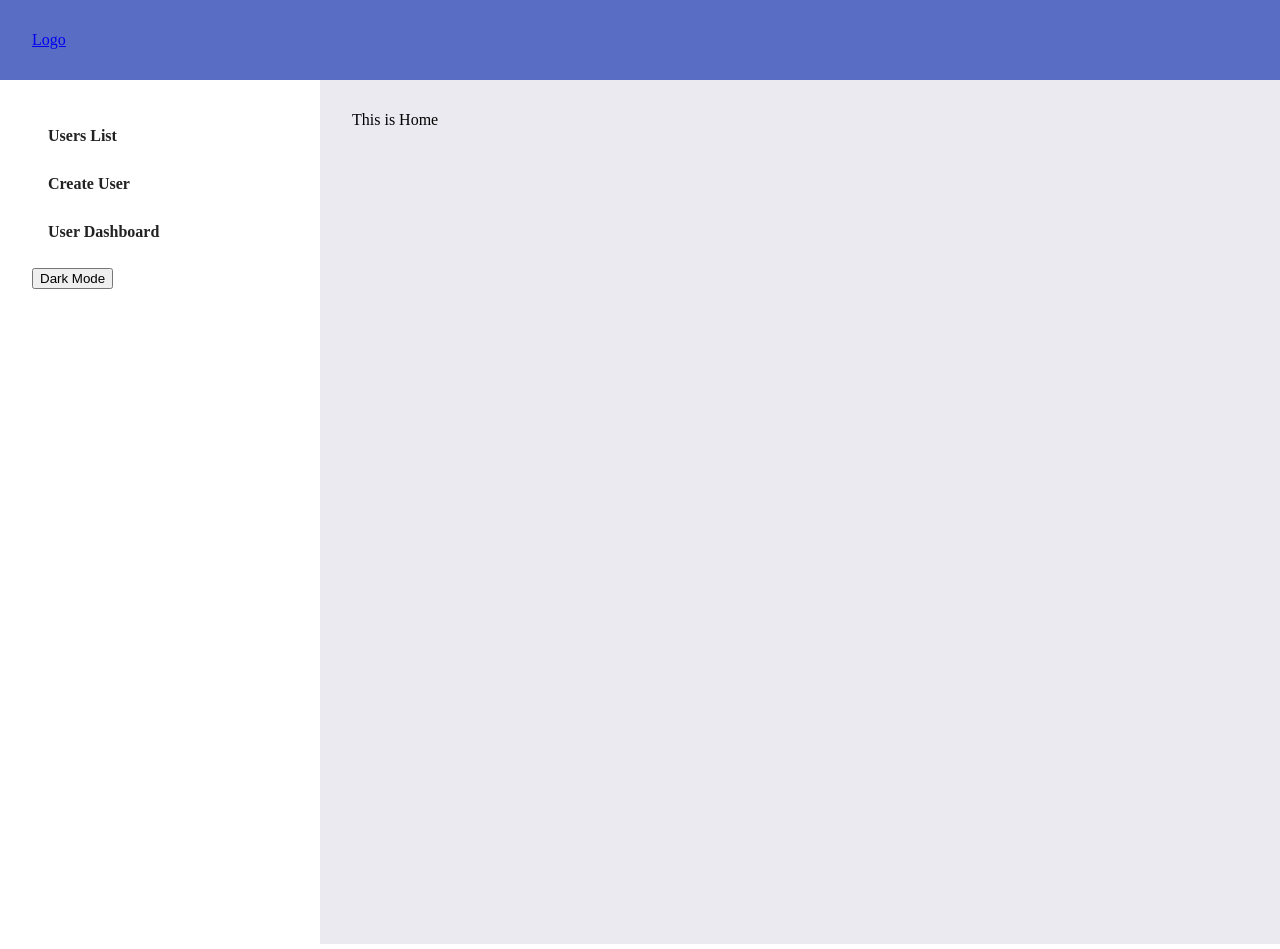
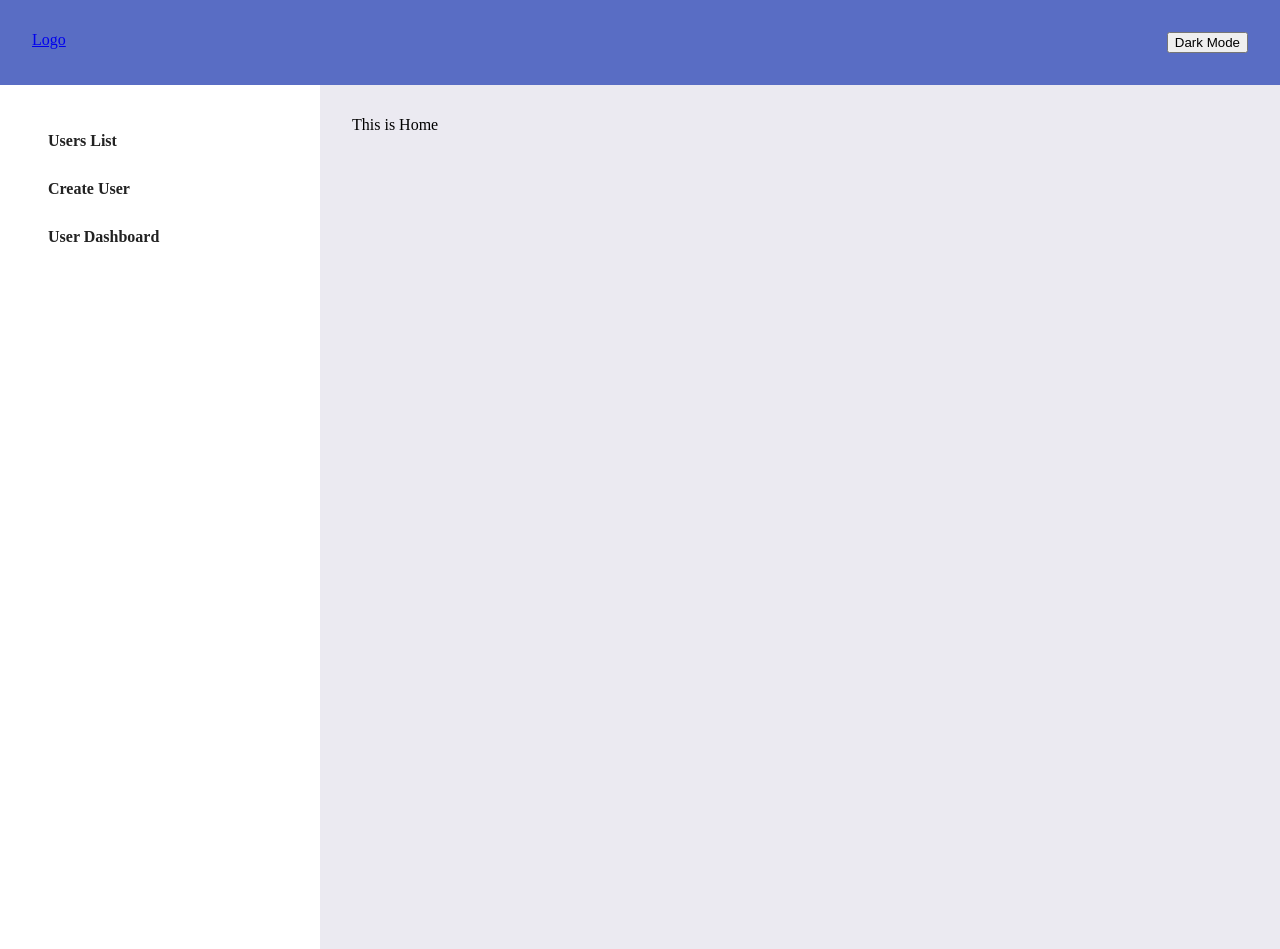
Before and after one commit to eefborromeo/banking-app, a React (Create React App) app: page / in a window 1280 px wide. Built offline with nearby package versions, Linux system fonts and the light colour scheme.

Commit message:
created top bar

```diff
--- a/src/App.js
+++ b/src/App.js
@@ -26,6 +26,7 @@ const darkTheme = {
   textColor: "#fff",
   pageBackground: "#303030",
   boxBackground: "#80808073",
+  topBar: "#000",
 }
 
 const lightTheme = {
@@ -33,6 +34,7 @@ const lightTheme = {
   textColor: "#222",
   pageBackground: "#ebeaf1",
   boxBackground: "#fff",
+  topBar: "#596DC4",
 }
 
 const themes = {
--- a/src/pages/Layout.js
+++ b/src/pages/Layout.js
@@ -17,6 +17,7 @@ export default function Layout({ themes, theme, setTheme }) {
     <div>
       <TopBar>
         <Link to="/">Logo</Link>
+        <button onClick={toggleTheme}>Dark Mode</button>
       </TopBar>
       <StyledLayout>
         <SideBar>
@@ -31,7 +32,6 @@ export default function Layout({ themes, theme, setTheme }) {
               User Dashboard
             </StyledLink>
           </ul>
-          <button onClick={toggleTheme}>Dark Mode</button>
         </SideBar>
         <OutletLayout>
           <Outlet />
@@ -98,7 +98,8 @@ const OutletLayout = styled.div`
 `;
 
 const TopBar = styled.div`
-  background-color: #596DC4;
+  background-color: ${themes => themes.theme.topBar};
   padding: 2rem;
-
+  display: flex;
+  justify-content: space-between;
 `
```
